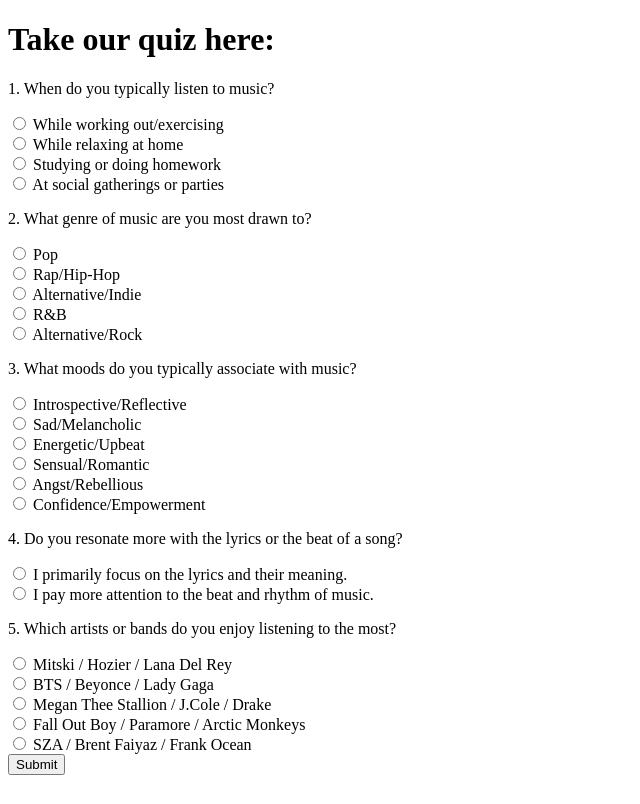
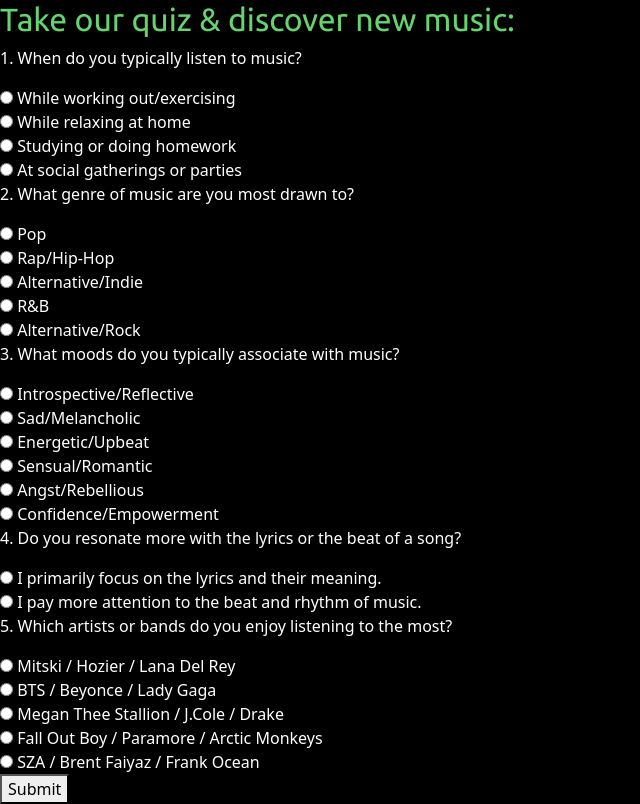
Before and after one commit to Ksutton8/Music_Personality_Quiz, a Django app: page / in a window 1280 px wide. Shown: the whole page, without its empty margins (0-640 px from the left). Before the commit the page ends 775 px from the top, so only its background shows below. Run offline with Django 3.2, Linux system fonts and the light colour scheme.

Commit message:
Added css

```diff
--- /dev/null
+++ b/blog/static/css/blog.css
@@ -0,0 +1,15 @@
+
+
+body {
+    background-color: #000000;
+
+}
+
+ p, label {
+    color: #FFFFFF;
+}
+
+h2 {
+    color: #65D46E;
+    font-family: "Ubuntu";
+}
--- a/blog/templates/blog/music_quiz.html
+++ b/blog/templates/blog/music_quiz.html
@@ -1,11 +1,15 @@
 
+{% load static %}
 <!DOCTYPE html>
 <html>
     <head>
+        <link rel="stylesheet" href="https://cdn.jsdelivr.net/npm/bootstrap@5.1.3/dist/css/bootstrap.min.css" integrity="sha384-1BmE4kWBq78iYhFldvKuhfTAU6auU8tT94WrHftjDbrCEXSU1oBoqyl2QvZ6jIW3" crossorigin="anonymous">
+        <link rel="stylesheet" href="{% static 'css/blog.css' %}">
+        <link rel="stylesheet" href="https://fonts.googleapis.com/css?family=Ubuntu">
         <title>Quiz</title>
     </head>
     <body>
-        <h1>Take our quiz here:</h1>
+        <h2>Take our quiz & discover new music:</h2>
         <form method="post">
             {% csrf_token%}
             <p>1. When do you typically listen to music?</p>
```
